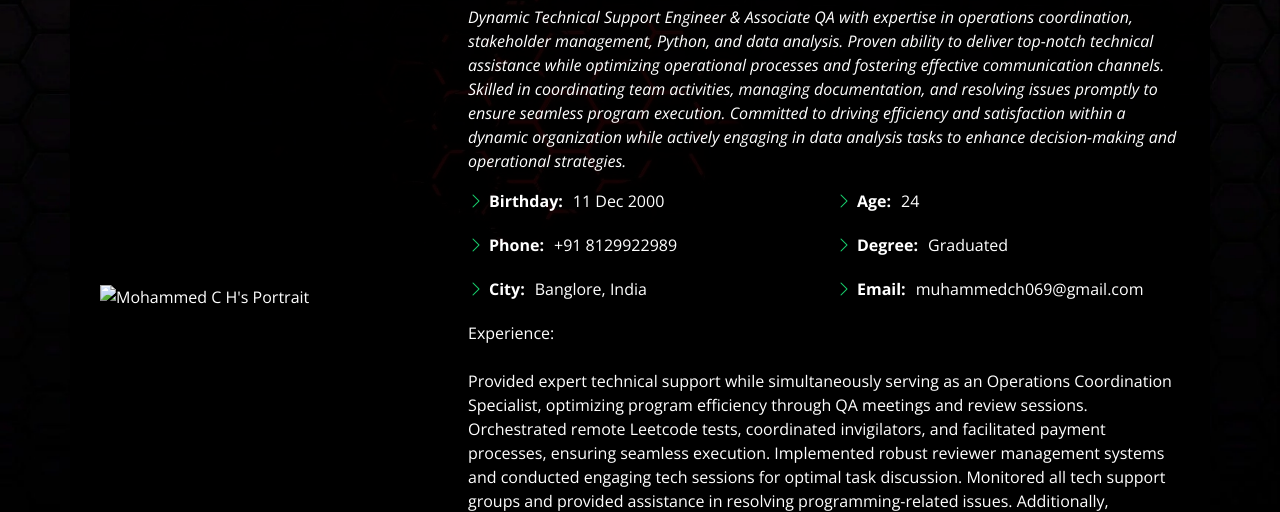
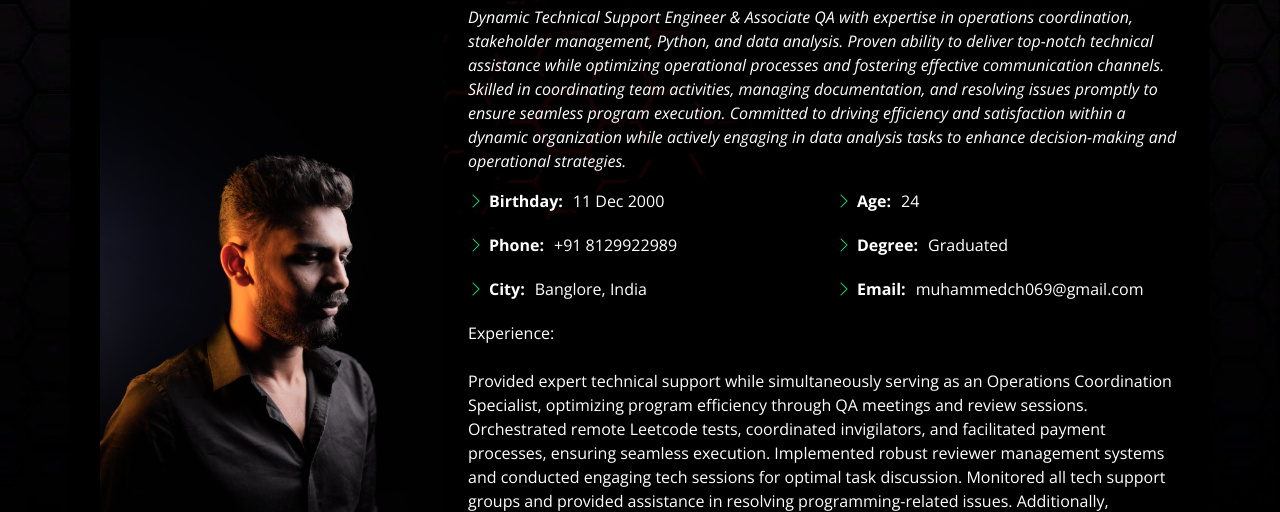
Before and after one commit to mohd-ch/Portfolio, a plain HTML site: page index.html in a window 1280 px wide. Both pictures are taken after a click on the link "About". Shown: the part 278-790 px from the top of the page. Drawn offline with nearby package versions, Linux system fonts and the light colour scheme.

Commit message:
Pic path updated

```diff
--- a/index.html
+++ b/index.html
@@ -72,8 +72,7 @@
 
       <div class="row" style="display: flex; align-items: center;">
         <div class="col-lg-4" data-aos="fade-right" style="flex: 0 0 auto;">
-          <img src="/desktop-tutorial/Portfolio/assets/img/mo.jpg" class="img-fluid" alt="Mohammed C H's Portrait"
-            style="height: 100%;">
+          <img src="assets/img/mo.jpg" class="img-fluid" alt="Mohammed C H's Portrait" style="height: 100%;">
         </div>
         <div class="col-lg-8 pt-4 pt-lg-0 content" data-aos="fade-left">
 
```
